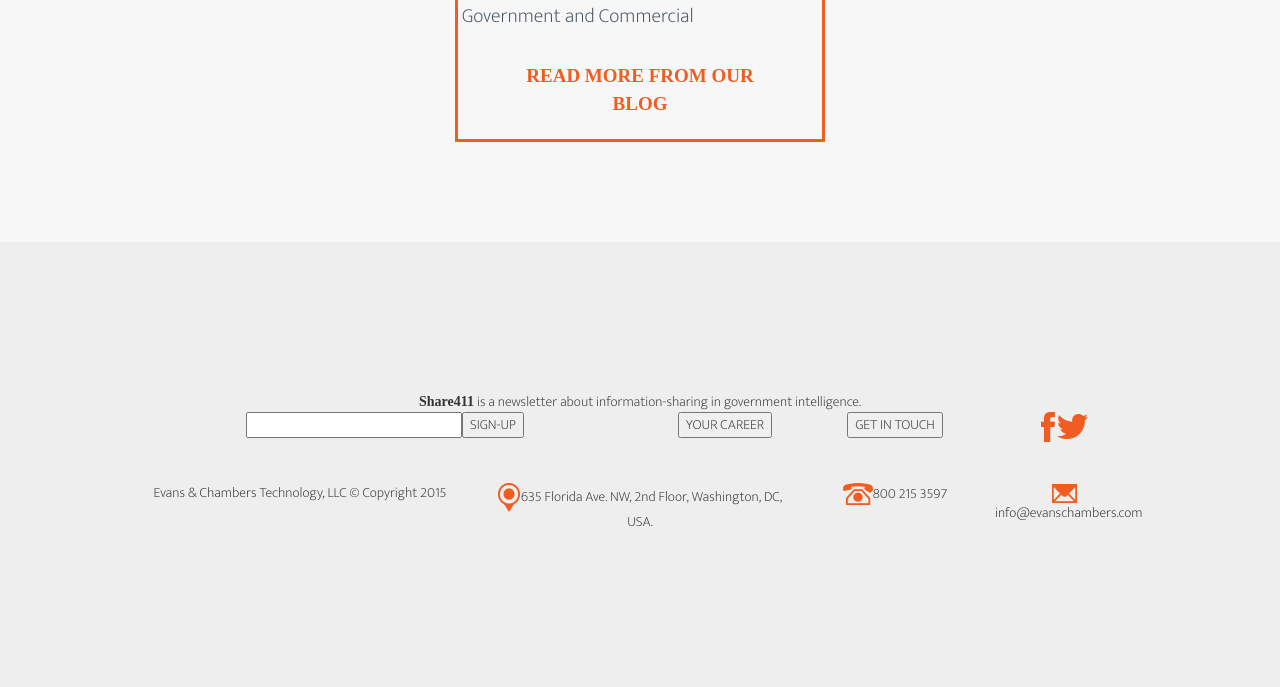
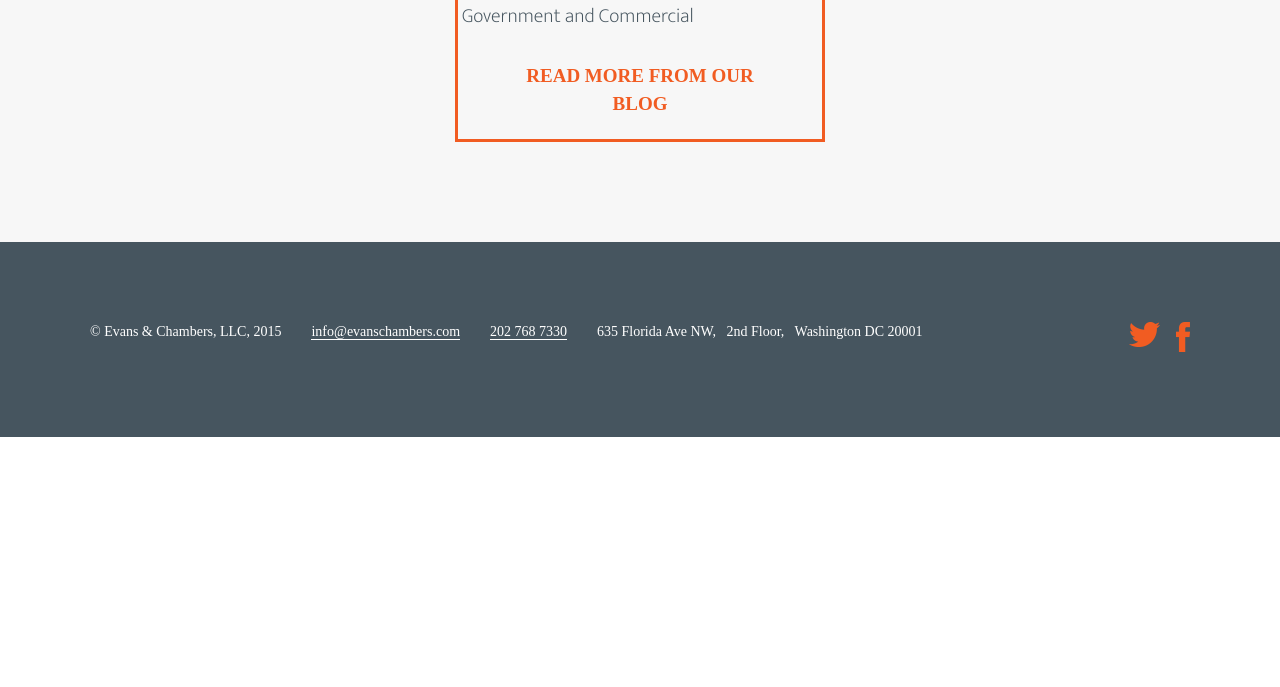
Before and after one commit to ectech/ec-web-refresh-3.0, a PHP site: page /home.html in a window 1280 px wide. Shown: the part 5813-6500 px from the top of the page. After the commit the page ends 6250 px from the top, so only its background shows below. Run offline with PHP 8.4, Linux system fonts and the light colour scheme; some web fonts are replaced.

Commit message:
added footer

```diff
--- a/css/ec.css
+++ b/css/ec.css
@@ -367,6 +367,41 @@ section#from-the-blog a.button-box {
     width: 370px;
 }
 
+/******** FOOTER **********/
+
+section#footer {
+    background-color: #46555f;
+}
+
+section#footer a, section#footer a:link, section#footer a:visited, section#footer a:hover {
+    color: white;
+    border-bottom: 1px solid white;
+    text-decoration:none;
+}
+
+section#footer ul {
+    list-style: none;
+    font-size: 14px;
+    font-weight: 300;
+    color: white;
+    margin: 0;
+    padding: 0;
+}
+
+section#footer ul li {
+    float:left;
+    margin: 0 15px 15px;
+}
+
+section#footer a img {
+
+    float: right;
+    margin-right: 15px;
+}
+
+.img-link {
+    text-decoration: none;
+}
 /*********** HELPERS ************/
 
 .text-underline {
--- a/home.html
+++ b/home.html
@@ -265,43 +265,18 @@ Barca 97 is a year-round “futebol club” for players aged 15 – 16. Player d
   </section>
 
   <!-- Footer Section -->
-  <section id="contact" class="contact-section">
-      <div class="container">
-          <div class="row">
-              <div class="col-lg-12">
-                  <span><strong>Share411</strong> is a newsletter about information-sharing in government intelligence.</span>
-              </div>
+  <section id="footer">
+      <div class="row">
+          <div class="col-md-10">
+              <ul>
+                  <li>&copy; Evans &amp; Chambers, LLC, 2015</li>
+                  <li><a href="mailto:info@evanschambers.com">info@evanschambers.com</a></li>
+                  <li><a href="tel:2027687330">202 768 7330</a></li>
+                  <li>635 Florida Ave NW, &nbsp; 2nd Floor, &nbsp; Washington DC 20001</li>
+              </ul>
           </div>
-          <div class="row">
-              <div class="col-md-6">
-                  <input type="text"><input type="button" value="SIGN-UP">
-              </div>
-              <div class="col-md-2">
-                  <input type="button" value="YOUR CAREER">
-              </div>
-              <div class="col-md-2">
-                  <input type="button" value="GET IN TOUCH">
-              </div>
-              <div class="col-md-2">
-                  <img src="images/icon_facebook.png">&nbsp;<img src="images/icon_twitter.png">
-              </div>
-          </div>
-          <div class="row">
-            <hr class="style-one">
-          </div>
-          <div class="row">
-            <div class="col-md-4">
-                Evans & Chambers Technology, LLC &#xA9; Copyright 2015
-            </div>
-            <div class="col-md-4">
-                <img src="images/icon_address.png">635 Florida Ave. NW, 2nd Floor, Washington, DC, USA.
-            </div>
-            <div class="col-md-2">
-                <img src="images/icon_phone.png">800 215 3597
-            </div>
-            <div class="col-md-2">
-                <img src="images/icon_mail.png">info@evanschambers.com
-            </div>
+          <div class="col-md-2">
+              <a href="#"><img src="images/icon_facebook.png" class="img-link"></a>&nbsp;&nbsp;&nbsp;&nbsp;&nbsp;<a href="#"><img src="images/icon_twitter.png"></a>
           </div>
       </div>
   </section>
```
